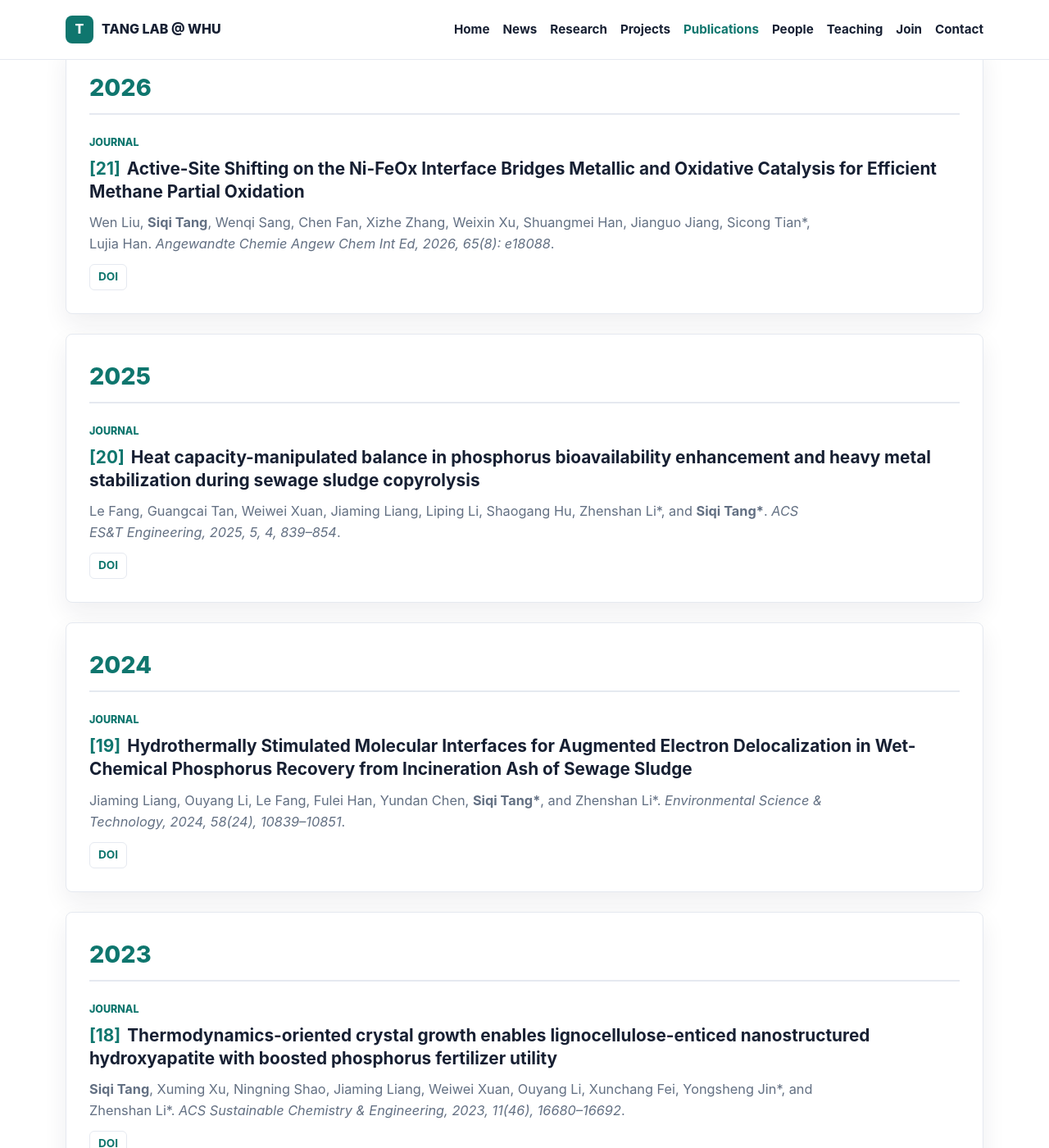
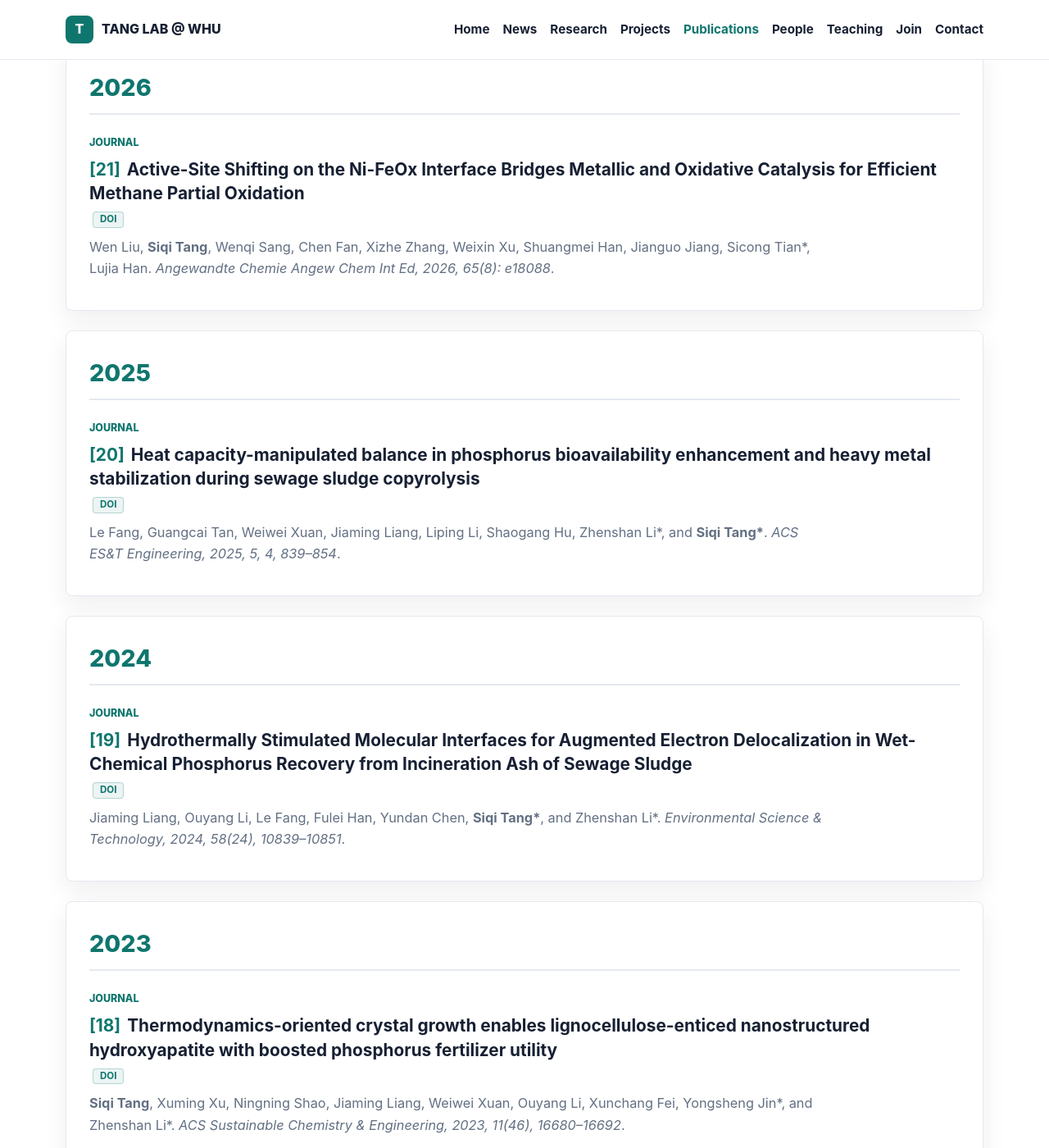
Before and after one commit to TANG-LAB-WHU/tanglab.github.io, a Jekyll site: the page built from pages/publications.html, in a window 1280 px wide and 1400 px high, scrolled down 395 px. Shown: the whole window at 82% size. Built offline with Jekyll 4.4.1, drawn with Linux system fonts in a browser that asks for light colours; some of the changed text lies outside the part shown.

Commit message:
style(layout): display link badges inline next to publication titles

```diff
--- a/pages/publications.html
+++ b/pages/publications.html
@@ -20,18 +20,70 @@ permalink: /publications/
         {% for pub in group.items %}
           <div class="pub-item" style="{% unless forloop.last %}border-bottom: 1px dashed var(--line); padding-bottom: 24px;{% endunless %}">
             <p class="eyebrow" style="margin-bottom: 8px;">{{ pub.type | upcase }}</p>
-            <h3 style="font-size: 1.3rem; margin: 0 0 10px 0; line-height: 1.35; font-weight: 750; color: var(--ink);">
-              <span style="color: var(--brand); margin-right: 8px;">[{{ paper_index }}]</span>{{ pub.title }}
+            <h3 style="font-size: 1.3rem; margin: 0 0 10px 0; line-height: 1.4; font-weight: 750; color: var(--ink); display: flex; flex-wrap: wrap; align-items: center; gap: 8px;">
+              <span><span style="color: var(--brand); margin-right: 8px;">[{{ paper_index }}]</span>{{ pub.title }}</span>
+              <span style="display: inline-flex; gap: 6px; align-items: center; margin-left: 4px; vertical-align: middle;">
+                {% if pub.links.paper and pub.links.paper != "" %}
+                  <a href="{{ pub.links.paper }}" target="_blank" rel="noopener" style="
+                    font-size: 0.72rem;
+                    font-weight: 750;
+                    color: var(--brand);
+                    background: rgba(15, 118, 110, 0.08);
+                    border: 1px solid rgba(15, 118, 110, 0.25);
+                    padding: 2px 8px;
+                    border-radius: 4px;
+                    text-decoration: none;
+                    line-height: 1.2;
+                    transition: all 0.2s ease;
+                  " onmouseover="this.style.background='var(--brand)'; this.style.color='#fff';" onmouseout="this.style.background='rgba(15, 118, 110, 0.08)'; this.style.color='var(--brand)';">Paper</a>
+                {% endif %}
+                {% if pub.links.doi and pub.links.doi != "" %}
+                  <a href="{{ pub.links.doi }}" target="_blank" rel="noopener" style="
+                    font-size: 0.72rem;
+                    font-weight: 750;
+                    color: var(--brand);
+                    background: rgba(15, 118, 110, 0.08);
+                    border: 1px solid rgba(15, 118, 110, 0.25);
+                    padding: 2px 8px;
+                    border-radius: 4px;
+                    text-decoration: none;
+                    line-height: 1.2;
+                    transition: all 0.2s ease;
+                  " onmouseover="this.style.background='var(--brand)'; this.style.color='#fff';" onmouseout="this.style.background='rgba(15, 118, 110, 0.08)'; this.style.color='var(--brand)';">DOI</a>
+                {% endif %}
+                {% if pub.links.code and pub.links.code != "" %}
+                  <a href="{{ pub.links.code }}" target="_blank" rel="noopener" style="
+                    font-size: 0.72rem;
+                    font-weight: 750;
+                    color: #2563eb;
+                    background: rgba(37, 99, 235, 0.08);
+                    border: 1px solid rgba(37, 99, 235, 0.25);
+                    padding: 2px 8px;
+                    border-radius: 4px;
+                    text-decoration: none;
+                    line-height: 1.2;
+                    transition: all 0.2s ease;
+                  " onmouseover="this.style.background='#2563eb'; this.style.color='#fff';" onmouseout="this.style.background='rgba(37, 99, 235, 0.08)'; this.style.color='#2563eb';">Code</a>
+                {% endif %}
+                {% if pub.links.project and pub.links.project != "" %}
+                  <a href="{{ pub.links.project }}" target="_blank" rel="noopener" style="
+                    font-size: 0.72rem;
+                    font-weight: 750;
+                    color: #7c3aed;
+                    background: rgba(124, 58, 237, 0.08);
+                    border: 1px solid rgba(124, 58, 237, 0.25);
+                    padding: 2px 8px;
+                    border-radius: 4px;
+                    text-decoration: none;
+                    line-height: 1.2;
+                    transition: all 0.2s ease;
+                  " onmouseover="this.style.background='#7c3aed'; this.style.color='#fff';" onmouseout="this.style.background='rgba(124, 58, 237, 0.08)'; this.style.color='#7c3aed';">Project</a>
+                {% endif %}
+              </span>
             </h3>
             {% assign paper_index = paper_index | minus: 1 %}
             <p style="margin: 0 0 10px 0; color: var(--muted); font-size: 1.02rem;">{{ pub.authors }}. <em>{{ pub.venue }}</em>.</p>
             {% if pub.abstract and pub.abstract != "" %}<p style="margin: 0 0 12px 0; font-size: 0.96rem; color: var(--muted); line-height: 1.6;">{{ pub.abstract }}</p>{% endif %}
-            <div class="link-row" style="display: flex; gap: 14px;">
-              {% if pub.links.paper and pub.links.paper != "" %}<a class="button secondary small" href="{{ pub.links.paper }}" target="_blank" rel="noopener" style="min-height: 32px; padding: 4px 10px; font-size: 0.85rem; box-shadow: none;">Paper</a>{% endif %}
-              {% if pub.links.doi and pub.links.doi != "" %}<a class="button secondary small" href="{{ pub.links.doi }}" target="_blank" rel="noopener" style="min-height: 32px; padding: 4px 10px; font-size: 0.85rem; box-shadow: none;">DOI</a>{% endif %}
-              {% if pub.links.code and pub.links.code != "" %}<a class="button secondary small" href="{{ pub.links.code }}" target="_blank" rel="noopener" style="min-height: 32px; padding: 4px 10px; font-size: 0.85rem; box-shadow: none;">Code</a>{% endif %}
-              {% if pub.links.project and pub.links.project != "" %}<a class="button secondary small" href="{{ pub.links.project }}" target="_blank" rel="noopener" style="min-height: 32px; padding: 4px 10px; font-size: 0.85rem; box-shadow: none;">Project</a>{% endif %}
-            </div>
           </div>
         {% endfor %}
       </div>
```
